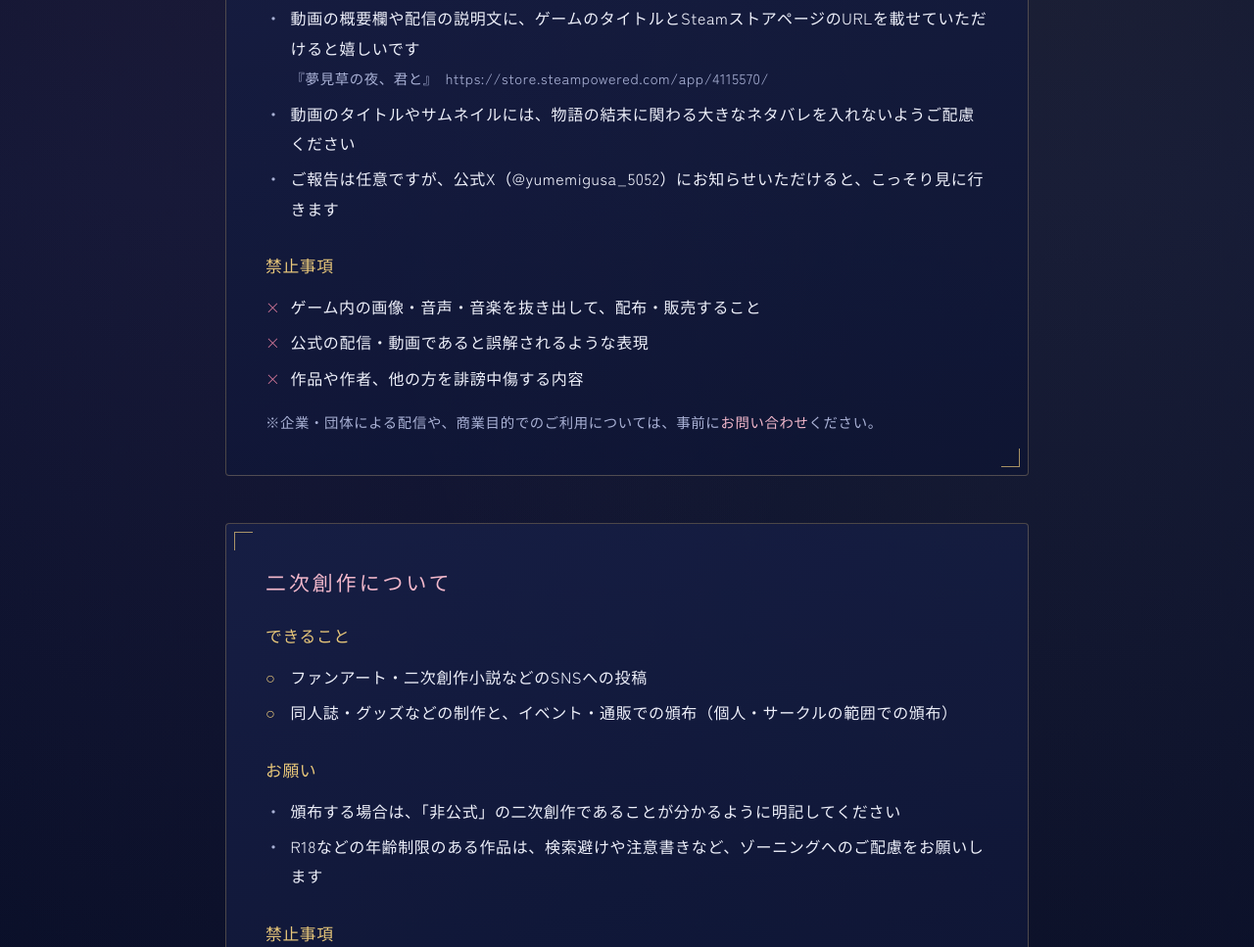
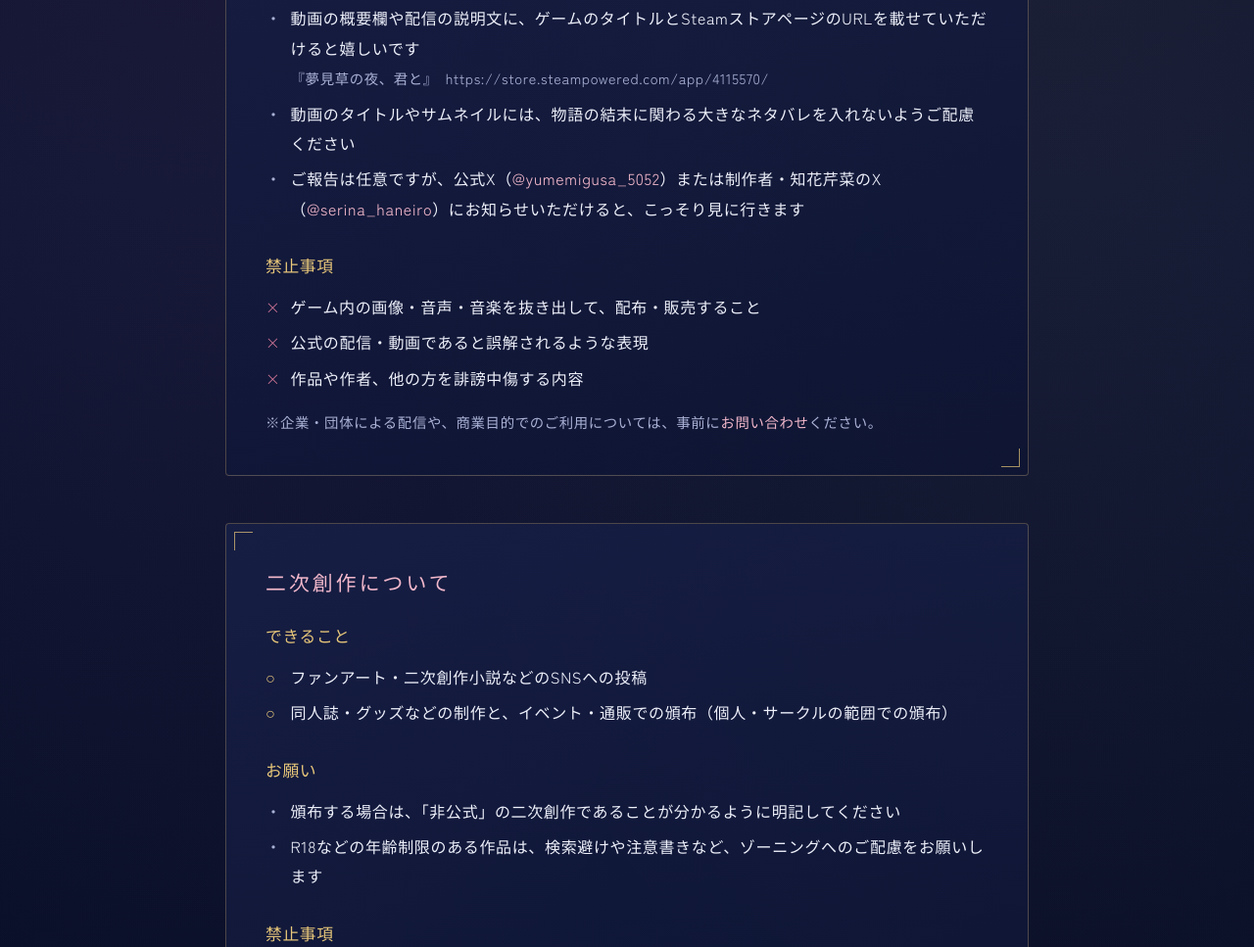
Before and after one commit to yumemigusanoyoru/yumemigusa, a plain HTML site: page guideline.html in a window 1280 px wide. Shown: the part 1103-2070 px from the top of the page at 98% size. Drawn offline with Linux system fonts and the light colour scheme.

Commit message:
Update guideline.html

```diff
--- a/guideline.html
+++ b/guideline.html
@@ -113,7 +113,7 @@
           <li>動画の概要欄や配信の説明文に、ゲームのタイトルとSteamストアページのURLを載せていただけると嬉しいです<br>
           <span class="guide-note">『夢見草の夜、君と』　https://store.steampowered.com/app/4115570/</span></li>
           <li>動画のタイトルやサムネイルには、物語の結末に関わる大きなネタバレを入れないようご配慮ください</li>
-          <li>ご報告は任意ですが、公式X（@yumemigusa_5052）にお知らせいただけると、こっそり見に行きます</li>
+          <li>ご報告は任意ですが、公式X（<a href="https://x.com/yumemigusa_5052" target="_blank" rel="noopener">@yumemigusa_5052</a>）または制作者・知花芹菜のX（<a href="https://x.com/serina_haneiro" target="_blank" rel="noopener">@serina_haneiro</a>）にお知らせいただけると、こっそり見に行きます</li>
         </ul>
 
         <h3>禁止事項</h3>
```
